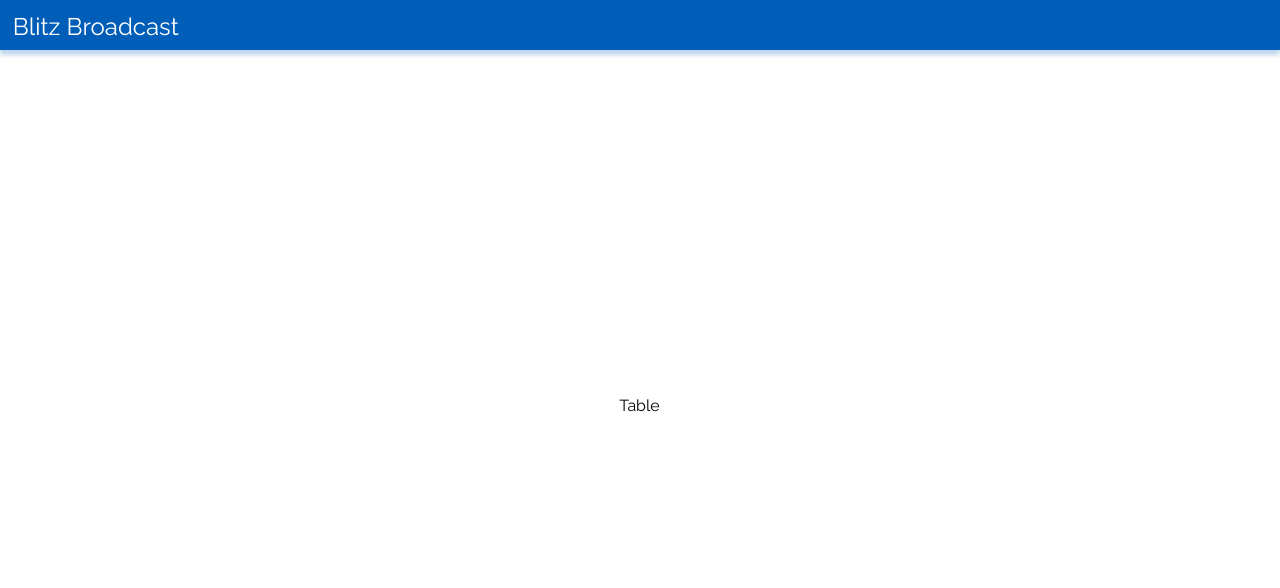
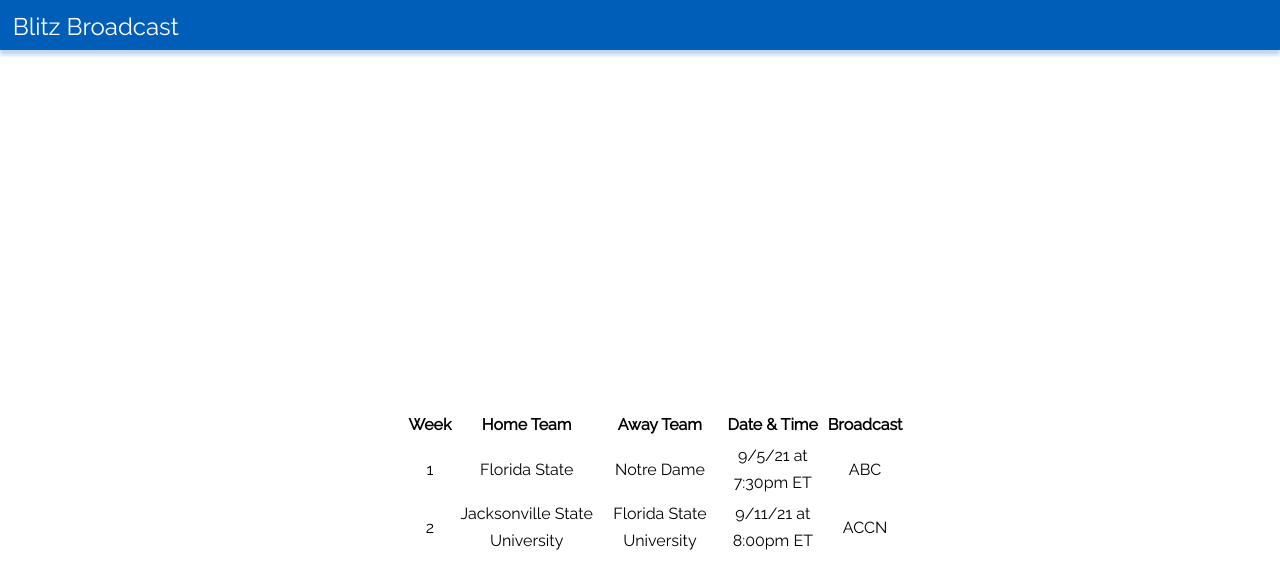
Before and after one commit to mccleskeyc/ncaa, a React (Create React App) app: page / in a window 1280 px wide. Shown: the top 588 px of the page. Built offline with nearby package versions, Linux system fonts and the light colour scheme.

Commit message:
updated table container css and added dummy text to table

```diff
--- a/src/App.css
+++ b/src/App.css
@@ -73,9 +73,9 @@
 
 .table-container {
   position: absolute;
-  width: 199px;
+  width: 500px;
   height: 27px;
-  left: calc(50% - 199px/2 - 0.5px);
+  left: calc(50% - 500px/2 - 0.5px);
   top: calc(50% - 27px/2 + 5.5px);
 
   font-family: Raleway;
@@ -86,4 +86,9 @@
 
 
   color: #000000;
+
+  display: flex;
+  flex-direction: column;
+  gap: 10px;
+  padding: 1rem;
 }
--- a/src/Components/Table.js
+++ b/src/Components/Table.js
@@ -4,7 +4,35 @@
     render() {
         return (
             <div className="table-container">
-                Table
+                <table>
+                    <thead>
+                        <tr>
+                            <th>Week</th>
+                            <th>Home Team</th>
+                            <th>Away Team</th>
+                            <th>Date & Time</th>
+                            <th>Broadcast</th>
+                        </tr>
+                    </thead>
+
+                    <tbody>
+                        <tr>
+                            <td>1</td>
+                            <td>Florida State</td>
+                            <td>Notre Dame</td>
+                            <td>9/5/21 at 7:30pm ET</td>
+                            <td>ABC</td>
+                        </tr>
+
+                        <tr>
+                            <td>2</td>
+                            <td>Jacksonville State University</td>
+                            <td>Florida State University</td>
+                            <td>9/11/21 at 8:00pm ET</td>
+                            <td>ACCN</td>
+                        </tr>
+                    </tbody>
+                </table>
             </div>
         )
     }
```
